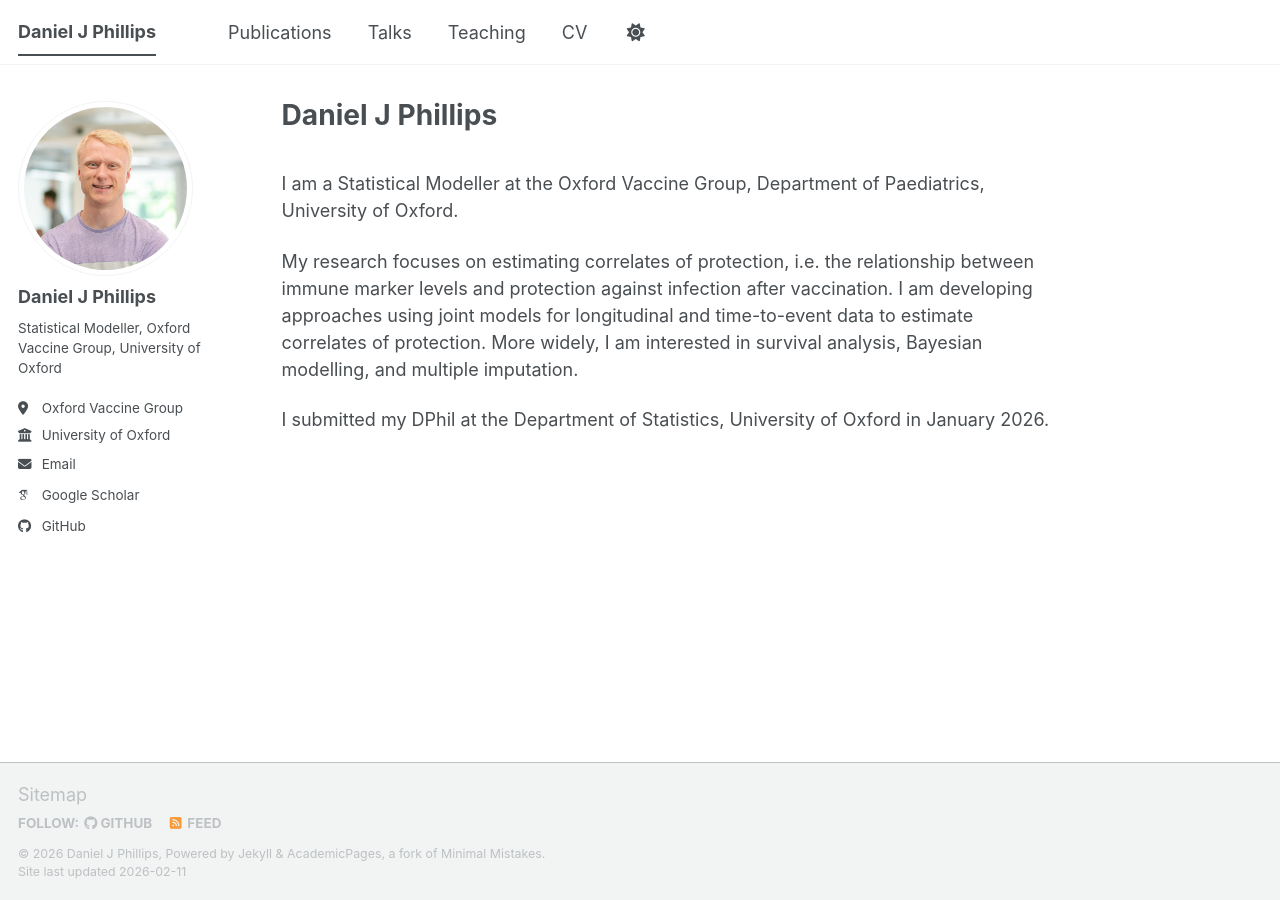
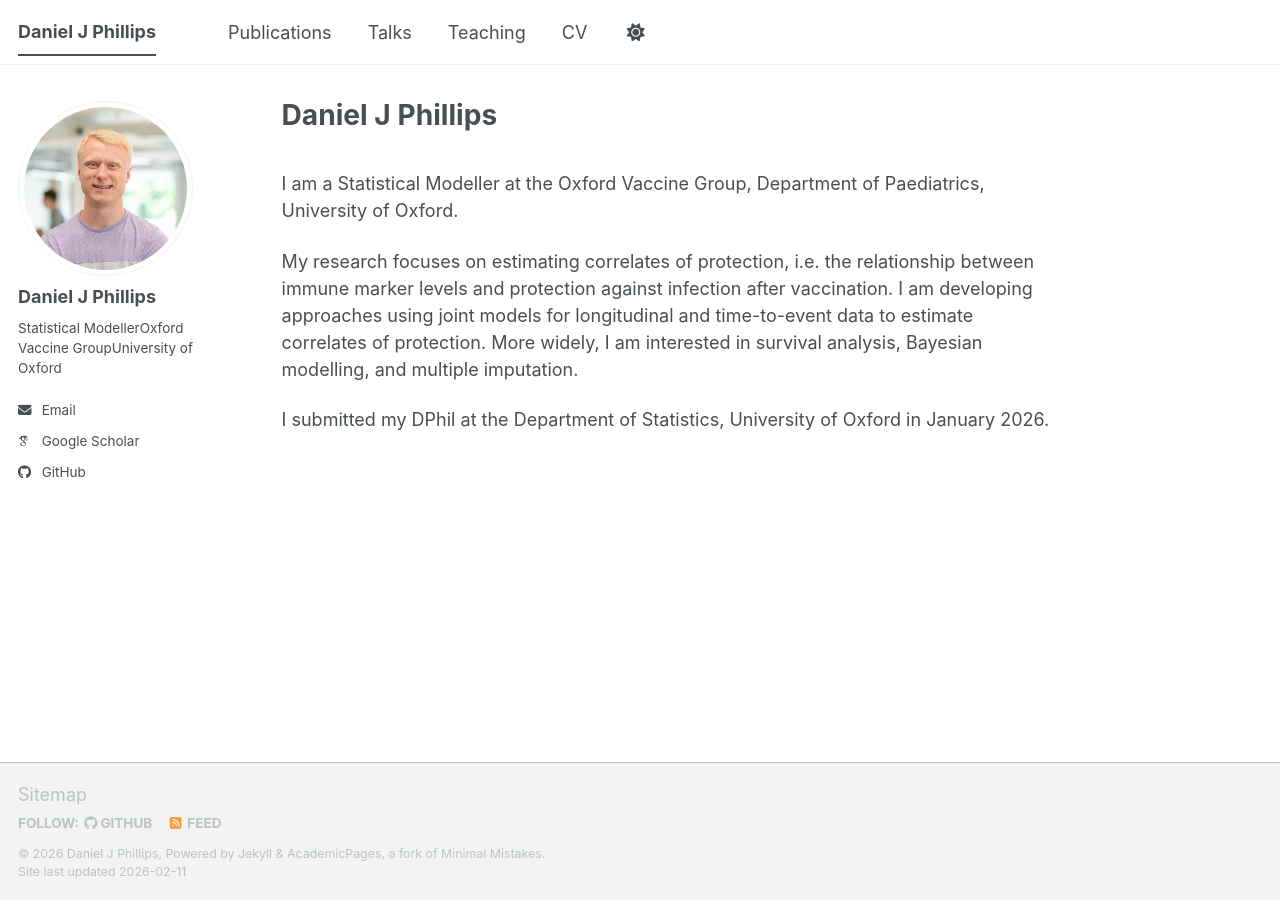
Before and after one commit to danphillipsstats/danphillipsstats.github.io, a Jekyll site: the page built from _pages/about.md, in a window 1280 px wide. Built offline with Jekyll 4.4.1, drawn with Linux system fonts in a browser that asks for light colours; some web fonts are replaced; a script bundle is joined from its source files by our own code; library files that are not in the unit come from our copies.

Commit message:
Update _config.yml
Updated affiliation formatting

```diff
--- a/_config.yml
+++ b/_config.yml
@@ -25,11 +25,11 @@ author:
   # Biographic information
   avatar           : "web_3877_cropped.jpg"
   name             : "Daniel J Phillips"
-  bio              : "Statistical Modeller,
-                      Oxford Vaccine Group,
+  bio              : "Statistical Modeller\
+                      Oxford Vaccine Group\
                       University of Oxford"
-  location         : "Oxford Vaccine Group"
-  employer         : "University of Oxford"
+  location         : #"Oxford Vaccine Group"
+  employer         : #"University of Oxford"
   uri              : # URL
   email            : "daniel.phillips@paediatrics.ox.ac.uk"
 
```
